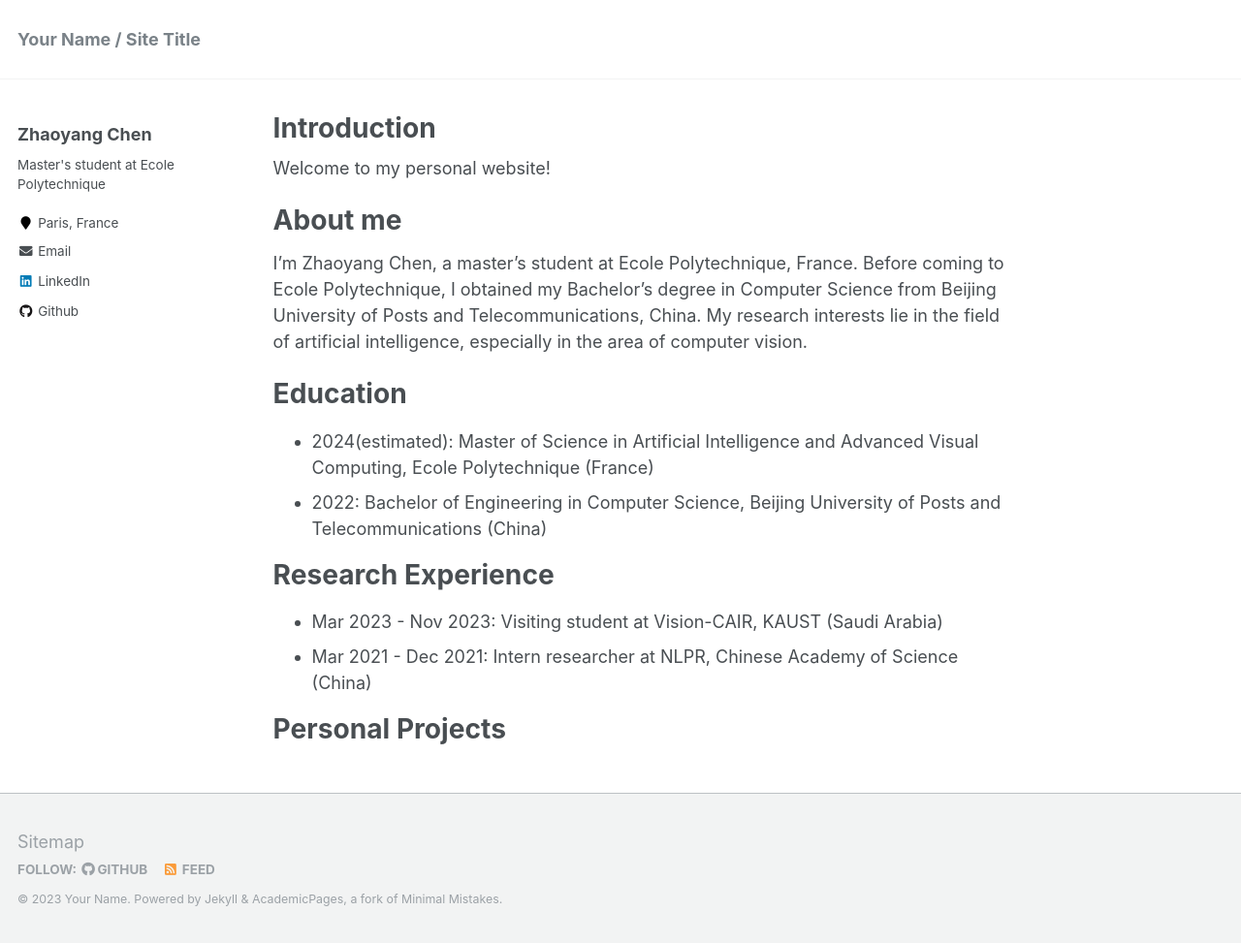
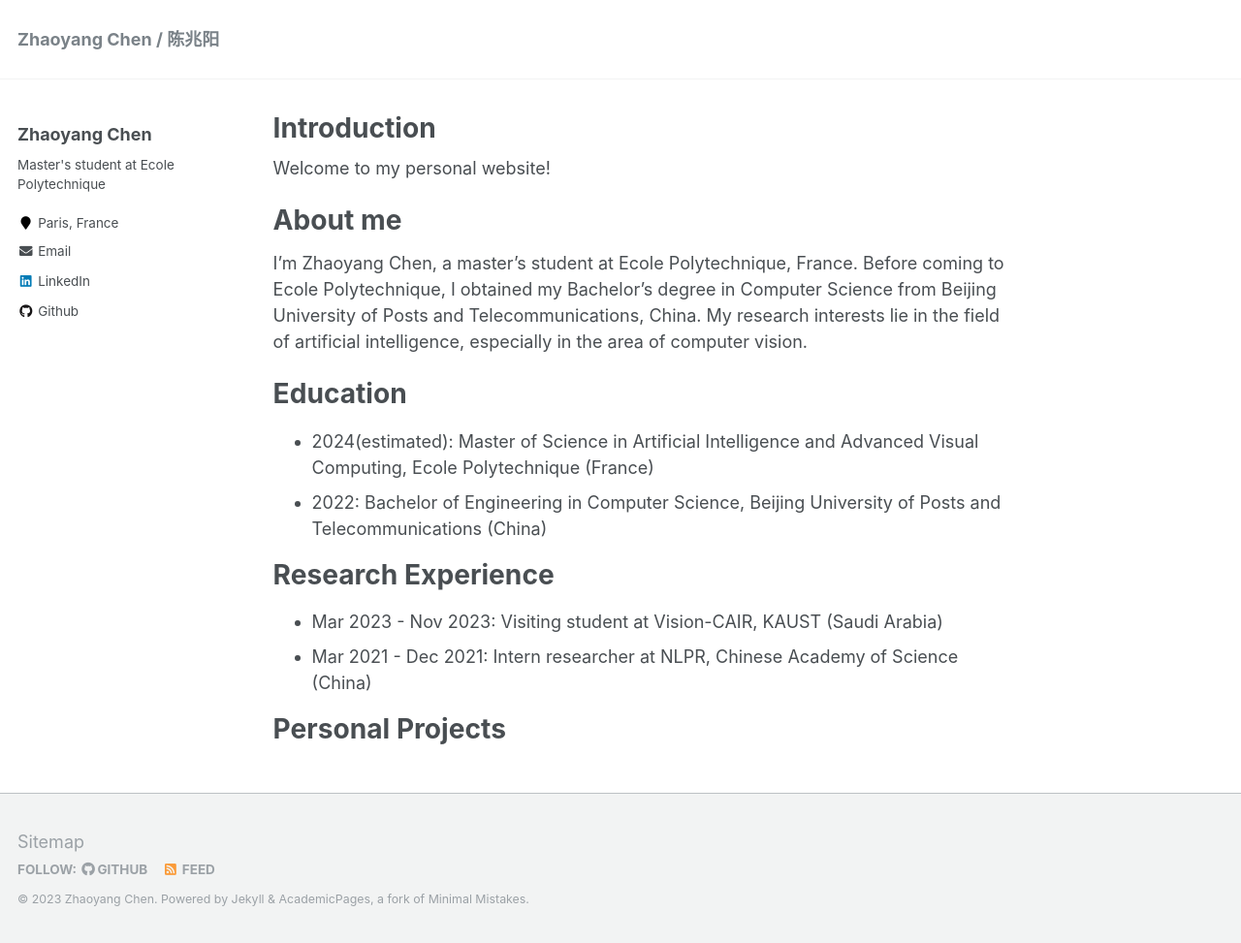
Before and after one commit to czy20000902/czy20000902.github.io, a Jekyll site: the page built from _pages/about.md, in a window 1280 px wide. Shown: the whole page at 97% size. Built offline with Jekyll 4.4.1, drawn with Linux system fonts in a browser that asks for light colours.

Commit message:
Update _config.yml

```diff
--- a/_config.yml
+++ b/_config.yml
@@ -7,13 +7,13 @@
 
 # Site Settings
 locale                   : "en-US"
-title                    : "Your Name / Site Title"
+title                    : "Zhaoyang Chen / 陈兆阳"
 title_separator          : "-"
-name                     : &name "Your Name"
-description              : &description "personal description"
-url                      : https://academicpages.github.io # the base hostname & protocol for your site e.g. "https://mmistakes.github.io"
+name                     : &name "Zhaoyang Chen"
+description              : &description "welcome to my personal website"
+url                      : https://czy20000902.github.io # the base hostname & protocol for your site e.g. "https://mmistakes.github.io"
 baseurl                  : "" # the subpath of your site, e.g. "/blog"
-repository               : "academicpages/academicpages.github.io"
+repository               : "czy20000902/czy20000902.github.io"
 teaser                   :  # filename of teaser fallback teaser image placed in /images/, .e.g. "500x300.png"
 breadcrumbs              : false # true, false (default)
 words_per_minute         : 160
```
